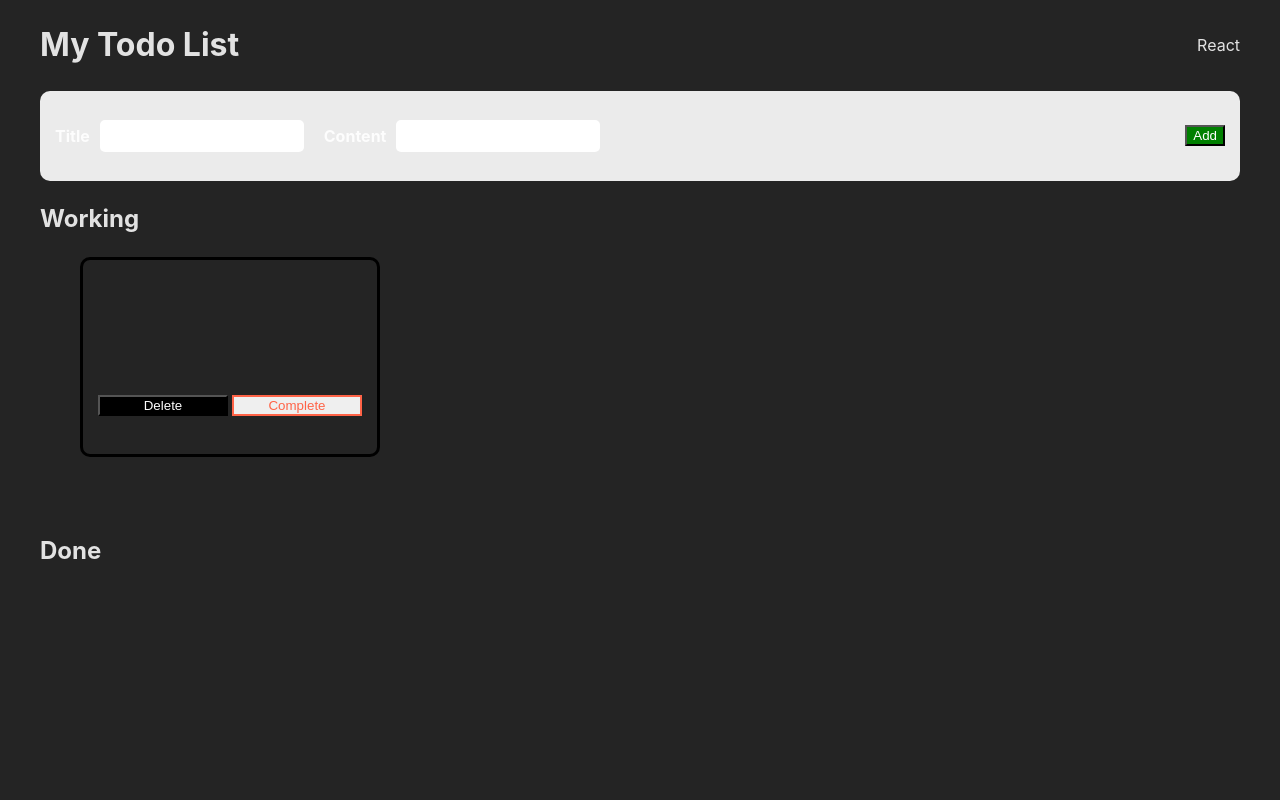
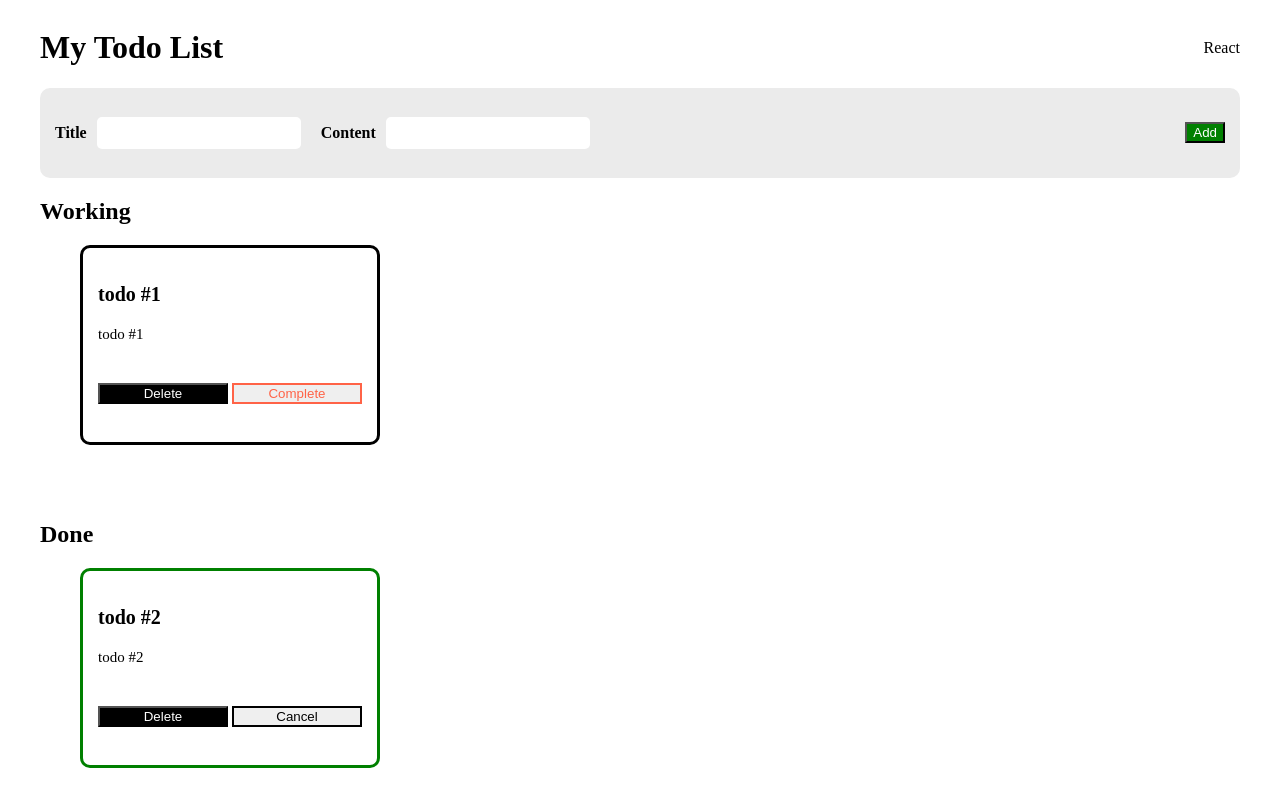
Before and after one commit to yeliinbb/Todo-List, a React (Vite) app: page / in a window 1280 px wide. Built offline with nearby package versions, Linux system fonts and the light colour scheme; the HTML template or start-up script is replaced by a standard one.

Commit message:
파일 정리

```diff
--- a/src/App.css
+++ b/src/App.css
@@ -9,3 +9,8 @@
   padding: 15px;
   box-sizing: border-box;
 } */
+
+#root {
+  margin: 0 auto;
+  padding: 2rem;
+}
--- a/src/App.jsx
+++ b/src/App.jsx
@@ -1,12 +1,15 @@
 import { useState } from "react";
-import Header from "./Header";
-import Form from "./Form";
-import "./App.css";
-import ToDoList from "./ToDoList";
+import Header from "./components/Header";
+import Form from "./components/Form";
+// import "./App.css";
+import ToDoList from "./components/ToDoList";
 // import "./Reset.css";
 
 const App = () => {
-  const initialState = [{ id: 0, title: "", body: "", isDone: false }];
+  const initialState = [
+    { id: 0, title: "todo #1", body: "todo #1", isDone: false },
+    { id: 1, title: "todo #2", body: "todo #2", isDone: true },
+  ];
   const [toDos, setTodos] = useState(initialState);
 
   const style = {
--- a/src/Reset.css
+++ b/src/Reset.css
@@ -2,12 +2,11 @@
    v2.0 | 20110126
    License: none (public domain)
 */
-@import url("https://fonts.cdnfonts.com/css/neue-haas-grotesk-display-pro");
+/* @import url("https://fonts.cdnfonts.com/css/neue-haas-grotesk-display-pro");
 @import url("https://fonts.googleapis.com/css2?family=Roboto+Slab:wght@100..900&display=swap");
 
 * {
   font-family: "Neue Haas Grotesk Display Pro", sans-serif;
-  /* font-family: "Roboto Slab", serif; */
 }
 
 html,
@@ -99,7 +98,7 @@ video {
   vertical-align: baseline;
 }
 /* HTML5 display-role reset for older browsers */
-article,
+/* article,
 aside,
 details,
 figcaption,
@@ -134,8 +133,9 @@ table {
   border-collapse: collapse;
   border-spacing: 0;
 }
+*/
 
-button {
+/* button {
   background: inherit;
   border: none;
   box-shadow: none;
@@ -143,7 +143,7 @@ button {
   padding: 0;
   overflow: visible;
   cursor: pointer;
-}
+} */
 
 /* input 기본 스타일 초기화 */
 input {
--- a/src/ToDoList.jsx
+++ b/src/components/ToDoList.jsx
@@ -1,5 +1,30 @@
 const ToDoList = ({ toDos, setTodos, listIsDone }) => {
+  // 스타일
+  const styleUl = {
+    display: "flex",
+    gap: "10px",
+    justifyContent: "flex-start",
+  };
+
+  const styleLi = {
+    width: "300px",
+    height: "200px",
+    display: "flex",
+    flexDirection: "column",
+    gap: "10px",
+    border: listIsDone ? "3px solid green" : "3px solid black",
+    borderRadius: "10px",
+    padding: "15px",
+    boxSizing: "border-box",
+  };
+
+  // const buttonStyle = {
+  //   width: "130px",
+  //   height: "50px",
+  // };
+
   const removeToDo = (id) => {
+    // 선택한 id를 제외한 나머지 배열만 새롭게 넣어줌.
     const delToDos = toDos.filter((todo) => {
       return todo.id !== id;
     });
@@ -7,9 +32,11 @@ const ToDoList = ({ toDos, setTodos, listIsDone }) => {
   };
 
   const handleToggleButton = (id) => {
+    // if 대신 삼항연산자 활용가능
     const completeToDos = toDos.map((todo) => {
       if (todo.id === id) {
-        return { ...todo, isDone: !todo.isDone };
+        //todo.id와 내가 선택한 요소의 id가 일치하면
+        return { ...todo, isDone: !todo.isDone }; // isDone을 반대로 바꿔줌
       } else return todo;
     });
     setTodos(completeToDos);
@@ -38,7 +65,11 @@ const ToDoList = ({ toDos, setTodos, listIsDone }) => {
                     Delete
                   </button>
                   <button
-                    style={{ width: "130px", border: "2px solid #FF6347", color: "#FF6347" }}
+                    style={{
+                      width: "130px",
+                      border: listIsDone ? "2px solid black" : "2px solid #FF6347",
+                      color: listIsDone ? "black" : "#FF6347",
+                    }}
                     onClick={() => {
                       handleToggleButton(todo.id);
                     }}
@@ -55,22 +86,3 @@ const ToDoList = ({ toDos, setTodos, listIsDone }) => {
 };
 
 export default ToDoList;
-
-// 스타일
-const styleUl = {
-  display: "flex",
-  gap: "10px",
-  justifyContent: "flex-start",
-};
-
-const styleLi = {
-  width: "300px",
-  height: "200px",
-  display: "flex",
-  flexDirection: "column",
-  gap: "10px",
-  border: "3px solid black",
-  borderRadius: "10px",
-  padding: "15px",
-  boxSizing: "border-box",
-};
--- a/src/index.css
+++ b/src/index.css
@@ -2,10 +2,6 @@
   font-family: Inter, system-ui, Avenir, Helvetica, Arial, sans-serif;
   line-height: 1.5;
   font-weight: 400;
-
-  color-scheme: light dark;
-  color: rgba(255, 255, 255, 0.87);
-  background-color: #242424;
 
   font-synthesis: none;
   text-rendering: optimizeLegibility;
--- /dev/null
+++ b/src/main.jsx
@@ -0,0 +1,10 @@
+import React from "react";
+import ReactDOM from "react-dom/client";
+import App from "./App.jsx";
+// import "./index.css";
+
+ReactDOM.createRoot(document.getElementById("root")).render(
+  <React.StrictMode>
+    <App />
+  </React.StrictMode>
+);
```
Also changed, not shown: src/components/Form.jsx (renamed from src/Form.jsx), src/components/Header.jsx (renamed from src/Header.jsx).
